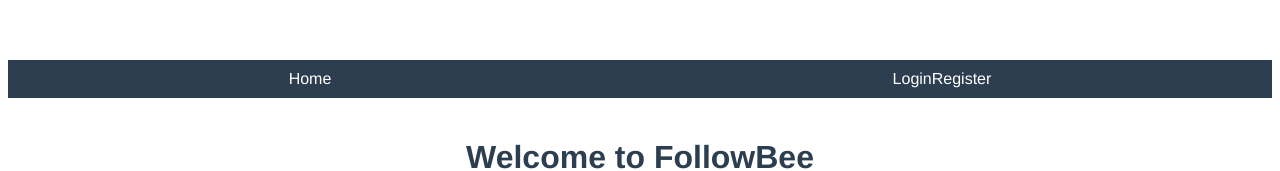
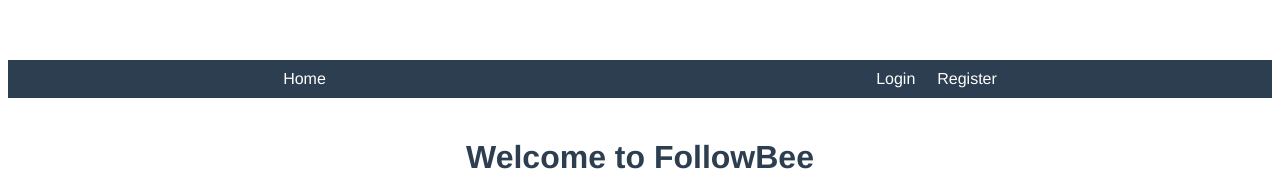
Before and after one commit to 0x00badcode/followbee, a Vue app: page / in a window 1280 px wide. Shown: the top 171 px of the page. Built offline with nearby package versions, Linux system fonts and the light colour scheme.

Commit message:
space between login/register for clarity

```diff
--- a/src/views/App.vue
+++ b/src/views/App.vue
@@ -10,6 +10,7 @@
 
         <div v-if="!isLoggedIn">
           <router-link to="/login">Login</router-link>
+          &nbsp;|&nbsp;
           <router-link to="/register">Register</router-link>
         </div>
 
```
